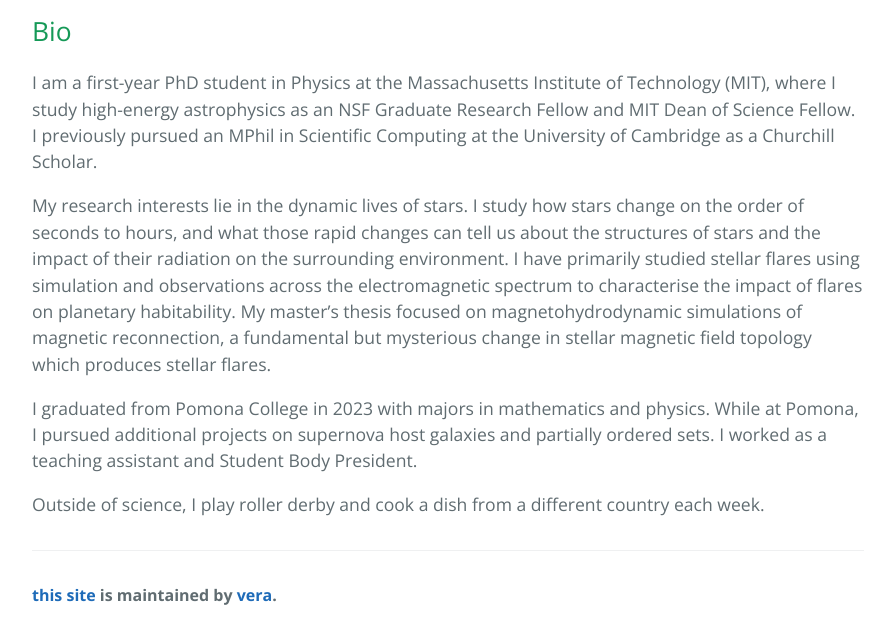
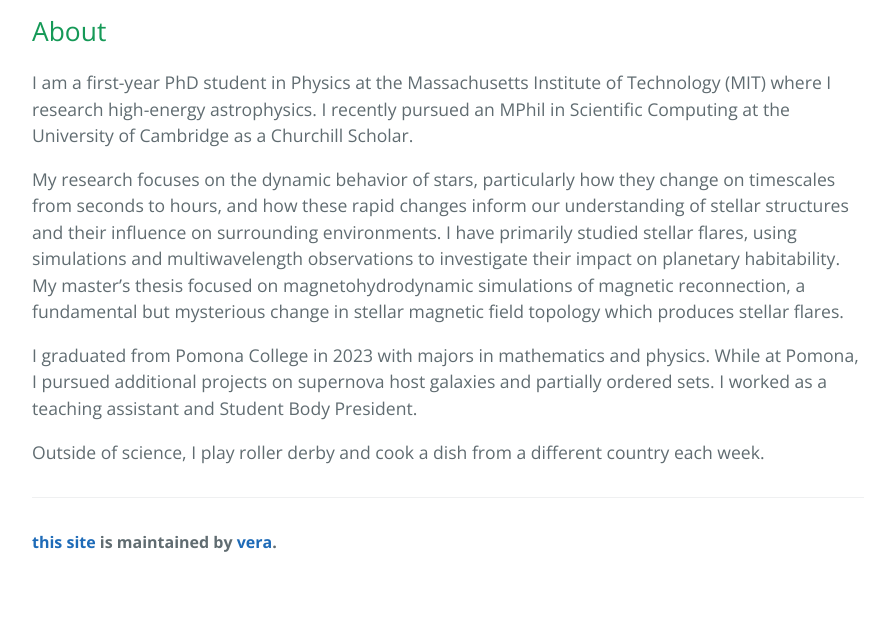
Before and after one commit to veraberger/veraberger.github.io, a Jekyll site: the page built from index.md, in a window 1280 px wide. Shown: the part 613-1252 px from the top of the page, without its empty margins (192-1085 px from the left). Built offline with Jekyll 4.4.1, drawn with Linux system fonts in a browser that asks for light colours; after the commit the page ends 1199 px from its top, so only the background shows below that.

Commit message:
Update index.md

```diff
--- a/index.md
+++ b/index.md
@@ -13,11 +13,10 @@ filename: index
     </div>
 </div>
 
-## Bio
-I am a first-year PhD student in Physics at the Massachusetts Institute of Technology (MIT), where I study high-energy astrophysics as an NSF Graduate Research Fellow and MIT Dean of Science Fellow. I previously pursued an MPhil in Scientific Computing at the University of Cambridge as a Churchill Scholar.
+## About
+I am a first-year PhD student in Physics at the Massachusetts Institute of Technology (MIT) where I research high-energy astrophysics. I recently pursued an MPhil in Scientific Computing at the University of Cambridge as a Churchill Scholar.
 
-My research interests lie in the dynamic lives of stars. I study how stars change on the order of seconds to hours, and what those rapid changes can tell us about the structures of stars and the impact of their radiation on the surrounding environment.
-I have primarily studied stellar flares using simulation and observations across the electromagnetic spectrum to characterise the impact of flares on planetary habitability.
+My research focuses on the dynamic behavior of stars, particularly how they change on timescales from seconds to hours, and how these rapid changes inform our understanding of stellar structures and their influence on surrounding environments. I have primarily studied stellar flares, using simulations and multiwavelength observations to investigate their impact on planetary habitability.
 My master's thesis focused on magnetohydrodynamic simulations of magnetic reconnection, a fundamental but mysterious change in stellar magnetic field topology which produces stellar flares.
 
 I graduated from Pomona College in 2023 with majors in mathematics and physics. While at Pomona, I pursued additional projects on supernova host galaxies and partially ordered sets. I worked as a teaching assistant and Student Body President.
```
